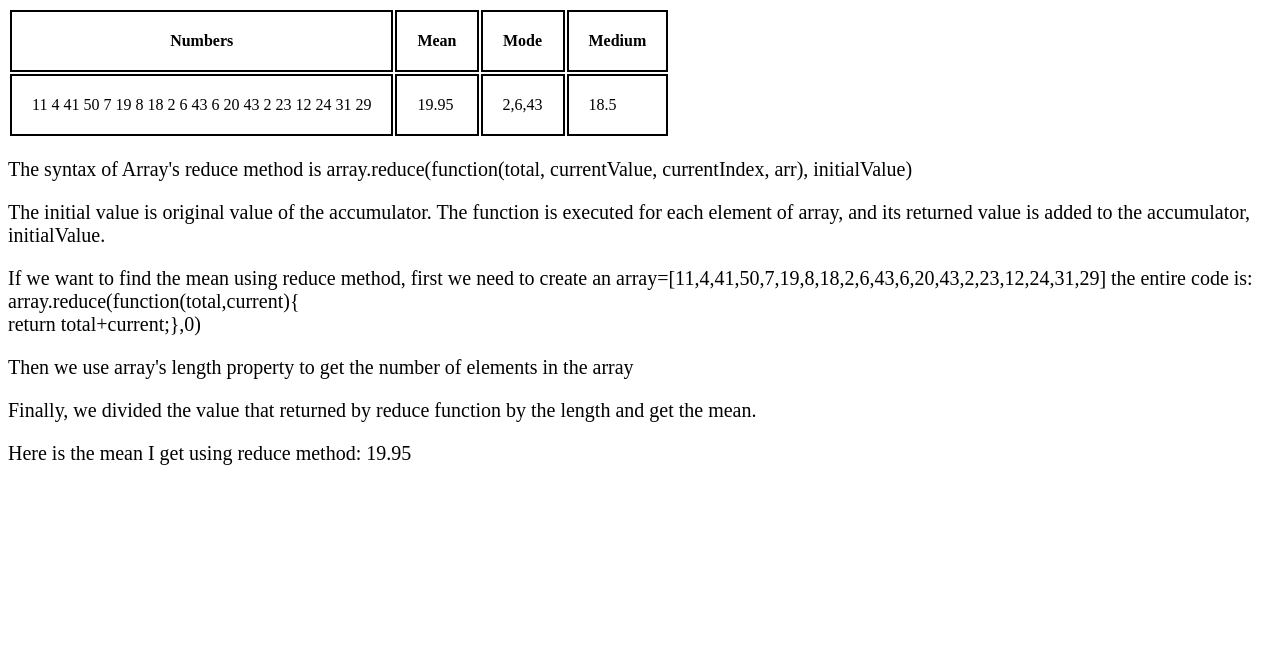
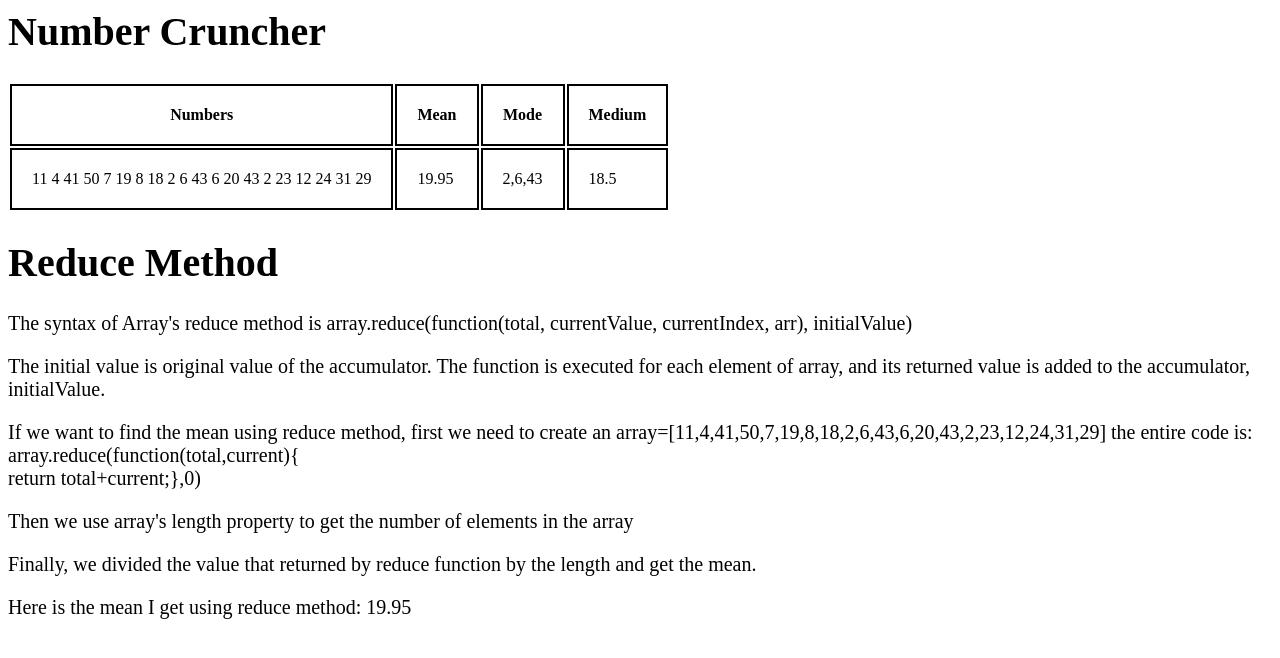
Before and after one commit to EvangelineHuang/Prep-20-Feb, a plain HTML site: page index.html in a window 1280 px wide. Drawn offline with Linux system fonts and the light colour scheme.

Commit message:
Update index.html

```diff
--- a/index.html
+++ b/index.html
@@ -4,6 +4,7 @@
   <link rel="stylesheet" type="text/css" href="mystyle.css">
 </head>
 <body>
+<h1>Number Cruncher</h1>
 <table>
 <tr>
 <th>Numbers</th>
@@ -37,6 +38,7 @@
 <td>18.5</td>
 </tr>
 </table>
+<h1>Reduce Method</h1>
 <p>The syntax of Array's reduce method is array.reduce(function(total, currentValue, currentIndex, arr), initialValue)</p>
 <p>The initial value is original value of the accumulator. The function is executed for each element of array, and its returned
   value is added to the accumulator, initialValue.</p>
```
